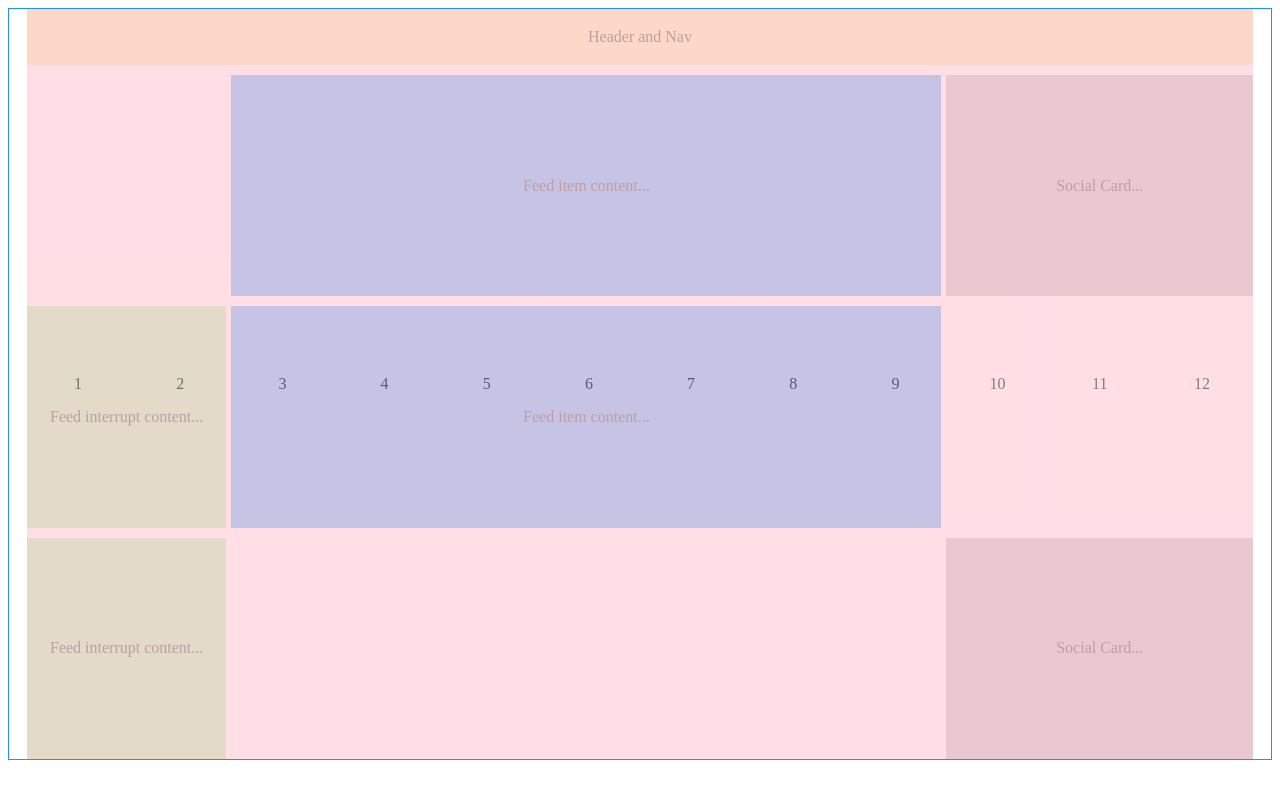
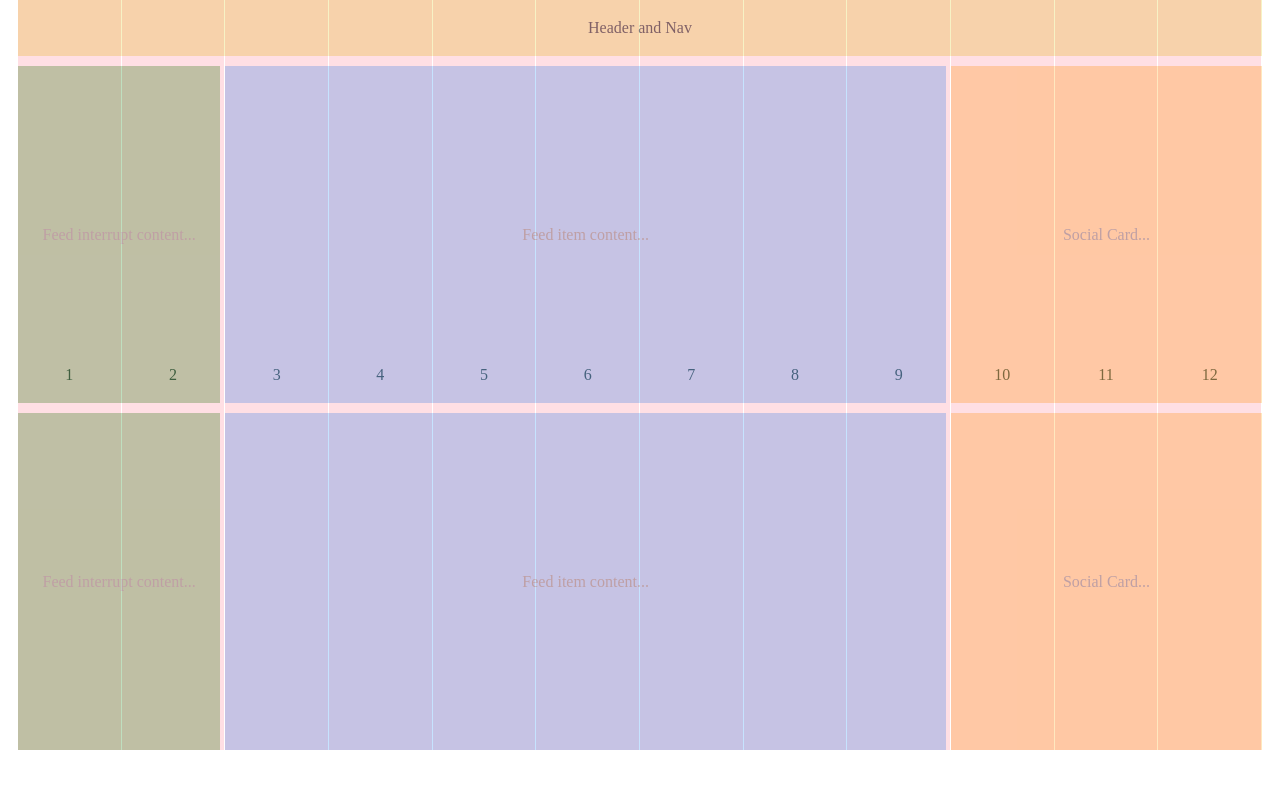
Before and after one commit to cschucode/css-grid-layout, a plain HTML site: page index.html in a window 1280 px wide. Drawn offline with Linux system fonts and the light colour scheme.

Commit message:
Using grid template areas

```diff
--- a/main.css
+++ b/main.css
@@ -1,22 +1,31 @@
+body {
+  margin: 0;
+  padding: 0;
+}
+
 .wrapper {
-	border: 1px solid dodgerblue;
 	padding: 0 18px;
 }
 
 .container {
 	display: grid;
+	grid-auto-flow: column;
 	grid-row-gap: 10px;
 	grid-template-columns: repeat(12, [col] 1fr);
 	grid-template-rows: 56px auto;
-	margin: 0 auto;
-	max-width: 1280px;
+	grid-template-areas:
+		"header header header header header header header header header header header header"
+		"main main main main main main main main main main main main";
+	height: 750px;
 	position: relative;
-	height: 750px;
 }
 
 .header-nav {
+	align-items: center;
 	background-color: khaki;
+	display: flex;
 	height: 56px;
+	justify-content: center;
 }
 
 .feed-item {
@@ -24,56 +33,90 @@
 }
 
 .feed-interrupt {
-	background-color: lightgreen;
+	background-color: green;
 }
 
 .social-card {
-	background-color: darkgray;
+	background-color: orange;
 }
 
+.header-nav {
+	grid-area: header;
+}
 
-.header-nav,
 .feed-item,
 .feed-interrupt,
 .social-card {
 	align-items: center;
 	display: flex;
-	grid-column: col 1 / span 13;
+	grid-column: main;
 	justify-content: center;
 	opacity: .5;
 }
 
 @media screen and (min-width: 768px) {
+	.wrapper {
+		margin: 0 auto;
+		max-width: 732px;
+	}
+
+	.container {
+		grid-template-areas:
+			"header header header header header header header header header header header header"
+			". . main main main main main main main main . .";
+	}
+
 	.feed-item,
 	.feed-interrupt,
 	.social-card {
-		grid-column: col 3 / span 8;
+		grid-column: main;
 	}
 }
 
 @media screen and (min-width: 1024px) {
+  .wrapper {
+    max-width: 988px;
+  }
+
+	.container {
+		grid-template-areas:
+			"header header header header header header header header header header header header"
+			"main main main main main main main main r-rail r-rail r-rail r-rail";
+	}
+
 	.feed-item,
 	.feed-interrupt {
-		grid-column: col 1 / span 8;
+		grid-column: main;
 		margin-right: 5px;
 	}
+
 	.social-card {
-		grid-column: col 9 / span 4;
+		grid-column: r-rail;
 		margin-left: : 5px;
 	}
 }
 
 @media screen and (min-width: 1280px) {
+  .wrapper {
+    max-width: 1244px;
+  }
+
+	.container {
+		grid-template-areas:
+			"header header header header header header header header header header header header"
+			"l-rail l-rail main main main main main main main r-rail r-rail r-rail";
+	}
+
 	.feed-item {
-		grid-column: col 3 / span 7;
+		grid-column: main;
 	}
 
 	.feed-interrupt {
-		grid-column: col 1 / span 2;
+		grid-column: l-rail;
 	}
 
 	.social-card {
-		grid-column: col 10 / span 3;
+		grid-column: r-rail;
 	}
 }
 
@@ -95,6 +138,7 @@
 	display: flex;
 	justify-content: center;
 	opacity: .5;
+	border-right: 1px solid #fff;
 }
 
 .item-1 {
```
